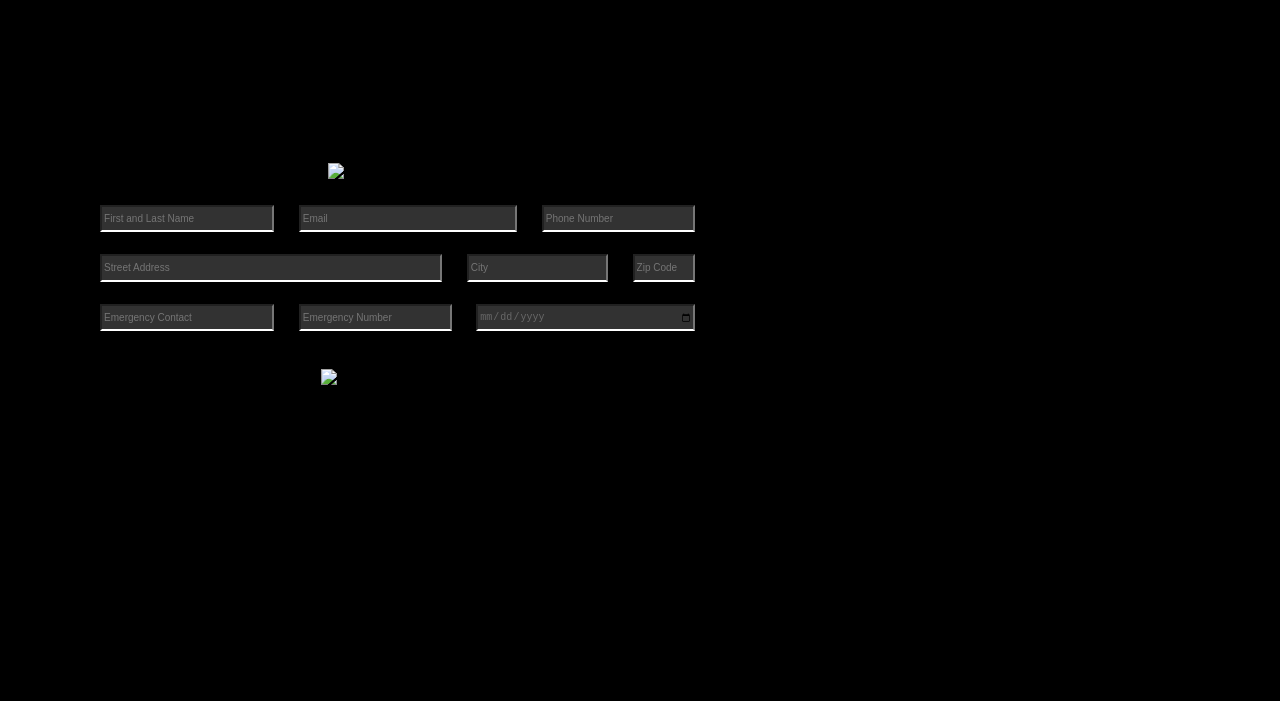
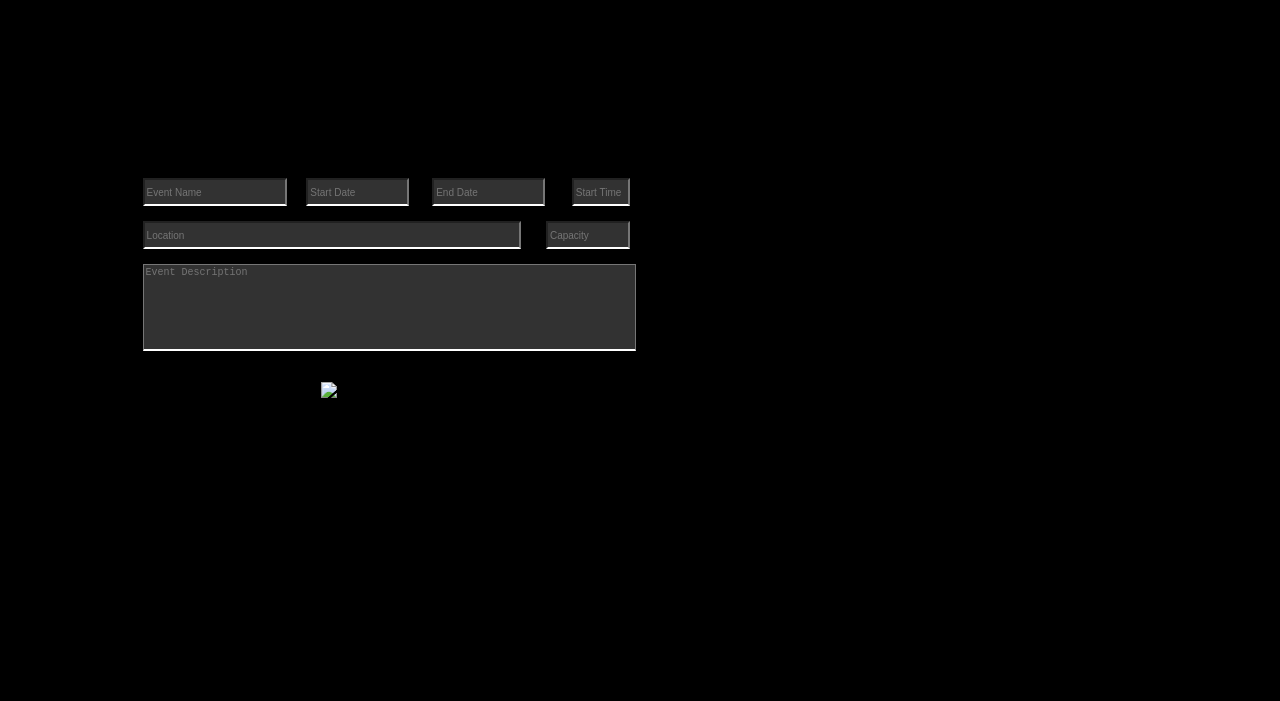
Before and after one commit to jdelemos/CSC131-Volunteer-Website, a plain HTML site: page FinalVersions/SampleForm4.0.html in a window 1280 px wide. Shown: the part 115-816 px from the top of the page. Drawn offline with Linux system fonts and the light colour scheme.

Commit message:
Update SampleForm4.0.html
Fixed so the header appears properly

```diff
--- a/FinalVersions/SampleForm4.0.html
+++ b/FinalVersions/SampleForm4.0.html
@@ -1,60 +1,116 @@
 <!DOCTYPE html>
 <html>
-  <head class = "header">
+    <head>
         <meta charset="UTF-8">
         <meta name="viewport" content="width=device-width, initial-scale=1.0">
         <link rel = "stylesheet" href = "myCSSStyle4.0.css">
-    <title>Sample Form</title>
+        <title>Sample Event Creation</title>
     </head>
     <body>
+        <header class = "header">
+            <div class="logo">
+                <img src="images/image_3.png" alt="">
+            </div>
+            <h1 class="apply">Apply</h1>
+            <h1 class="contact-us">Contact Us</h1>
+            <div class ="circle">
+                <div class="login-icon">
+                    <img src="images/user.png" alt="Login">
+                </div>
+            </div>
+        </header>
         <div class="form-container">
             <form id = "myForm">
-	<div class = "profileImage" style = "margin-left: calc(768px*var(--scaling-factor));">
-	<img src="C:\Users\Valiant\OneDrive\Documents\SACState\FALL2023\CSC131\Project\Images\EditedProfile.png">
+            <div class = "eventName">
+                <input type = "text"
+                class = "eventNameO"
+                name = "eventName"
+                id = "eventName"
+                placeholder="Event Name"
+                maxlength="30"
+                style = "margin-left: calc(323px*var(--scaling-factor)); width: calc(346px*var(--scaling-factor));"
+                required>
             </div>
-
-	<div class = "name">
-      <input type = "text" class ="nameO" name = "firstName" id = "name" maxlength = "30" placeholder = "First and Last Name" style = "margin-left: calc(221px*var(--scaling-factor)); width: calc(418px*var(--scaling-factor));"required>
+            <div class ="startDate">
+                <input type = "text"
+                class = "startDateO"
+                placeholder = "Start Date"
+                onfocus = "(this.type='date')"
+                onblur = "(this.type='text')"
+                name = "startDate"
+                id = "startDate"
+                style = "margin-left: calc(716px*var(--scaling-factor)); width: calc(247px*var(--scaling-factor));"
+                required>
             </div>
-	<div class = "email">
-      <input type = "email" class ="emailO" name = "email" id = "email" pattern = ".+@gmail\.com" maxlength = "100" placeholder = "Email" style = "margin-left: calc(698px*var(--scaling-factor)); width: calc(524px*var(--scaling-factor));" required>
+            <div class = "endDate">
+                <input type = "text"
+                class = "endDateO"
+                placeholder = "End Date"
+                onfocus = "(this.type='date')"
+                onblur = "(this.type='text')"
+                name = "endDate"
+                id = "endDate"
+                style = "margin-left: calc(1018px*var(--scaling-factor)); width: calc(272px*var(--scaling-factor));"
+                required>
             </div>
-	<div class = "phone">
-      <input type = "text" class ="phoneO" name = "phoneNumber" id = "phone" maxlength = "10" placeholder = "Phone Number" style = "margin-left: calc(1281px*var(--scaling-factor)); width: calc(367px*var(--scaling-factor));" required>
+            <div class = "time">
+                <input type = "text"
+                class = "timeO"
+                placeholder = "Start Time"
+                onfocus = "(this.type='time')"
+                onblur = "(this.type='text')"
+                name = "time"
+                id = "time"
+                style = "margin-left: calc(1353px*var(--scaling-factor)); width: calc(140px*var(--scaling-factor));"
+                required>
             </div>
-	<div class = "address">
-      <input type = "text" class ="addressO" name = "streetAddress" id = "address" maxlength = "50" placeholder = "Street Address" style = "margin-left: calc(221px*var(--scaling-factor)); width: calc(820px*var(--scaling-factor));" required>
+            <div class = "location">
+                <input type = "text"
+                class = "locationO"
+                name = "location"
+                id = "location"
+                placeholder="Location"
+                maxlength="60"
+                style = "margin-left: calc(323px*var(--scaling-factor)); width: calc(909px*var(--scaling-factor));"
+                required>
             </div>
-	<div class = "city">
-      <input type = "text" class ="cityO" name = "city" id = "city" maxlength = "30" placeholder = "City" style = "margin-left: calc(1101px*var(--scaling-factor)); width: calc(339px*var(--scaling-factor));"required>
+            <div class = "capacity">
+                <input type = "number"
+                class = "capacityO"
+                name = "capacity"
+                id = "capacity"
+                maxlength="1000"
+                placeholder="Capacity"
+                min = "1"
+                style = "margin-left: calc(1291px*var(--scaling-factor)); width: calc(202px*var(--scaling-factor));"
+                required>
             </div>
-      	<div class = "zipcode">
-      <input type = "text" class ="zipcodeO" name = "zipcode" id = "zipcode" maxlength = "5" placeholder = "Zip Code" style = "margin-left: calc(1499px*var(--scaling-factor)); width: calc(149px*var(--scaling-factor));" required>
-      	</div>
-	<div class = "ename">
-      <input type = "text" class ="enameO" name = "emergencyContact" id = "ename" maxlength = "100" placeholder = "Emergency Contact" style = "margin-left: calc(221px*var(--scaling-factor)); width: calc(418px*var(--scaling-factor));"  required>
-      	</div>
-	<div class = "enumber">
-      <input type = "text" class ="enumberO" name = "emrgencyNumber" id = "ephone" maxlength = "10" placeholder = "Emergency Number" style = "margin-left: calc(698px*var(--scaling-factor)); width: calc(367px*var(--scaling-factor));" required>
-      	</div>
-	<div class = "bday">
-      <input type = "date" class = "bdayO" name = "birthday" id = "bday" placeholder = "Birthday" style = "margin-left: calc(1124px*var(--scaling-factor)); width: calc(524px*var(--scaling-factor));" required>
+            <div class = "description">
+                <textarea class="descriptionO"
+                name="description"
+                id="description"
+                placeholder="Event Description"
+                maxlength="1000"
+                style="resize: none; margin-left: calc(323px*var(--scaling-factor)); width: calc(1171px*var(--scaling-factor)); height: calc(192px*var(--scaling-factor)); "
+                required></textarea>
             </div>
             <div class = "button">
                 <input type = "image" src = "C:\Users\Valiant\OneDrive\Documents\SACState\FALL2023\CSC131\Project\Images\EditedSubmitButton.png" border-style="none" class = "buttonO" id = "submit" alt = "submit" style = "margin-left: calc(752px*var(--scaling-factor));">
             </div>
         </form>
-
         <script>
-        document.getElementById('myForm').addEventListener('submit', function (event) {
+            document.getElementById('myForm').addEventListener('submit', function(event){
                 event.preventDefault();
 
                 const formData = {
-                name: document.getElementById('name').value,
-                email: document.getElementById('email').value,
-
+                    eventName: document.getElementById('eventName').value,
+                    startDate: document.getElementById('startDate').value,
+                    endDate: document.getElementById('endDate').value,
+                    time: document.getElementById('time').value,
+                    location: document.getElementById('location').value,
+                    capcity: document.getElementById('capacity').value,
+                    description: document.getElementById('description').value
                 };
-
                 fetch('/submit', {
                 method: 'POST',
                 headers: {
```
Lines whose indentation alone changed are shown as unchanged.
